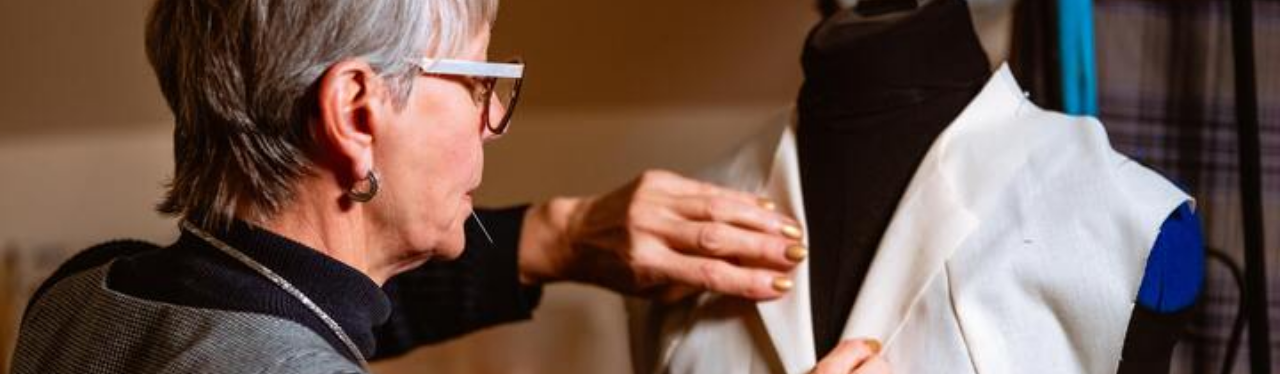
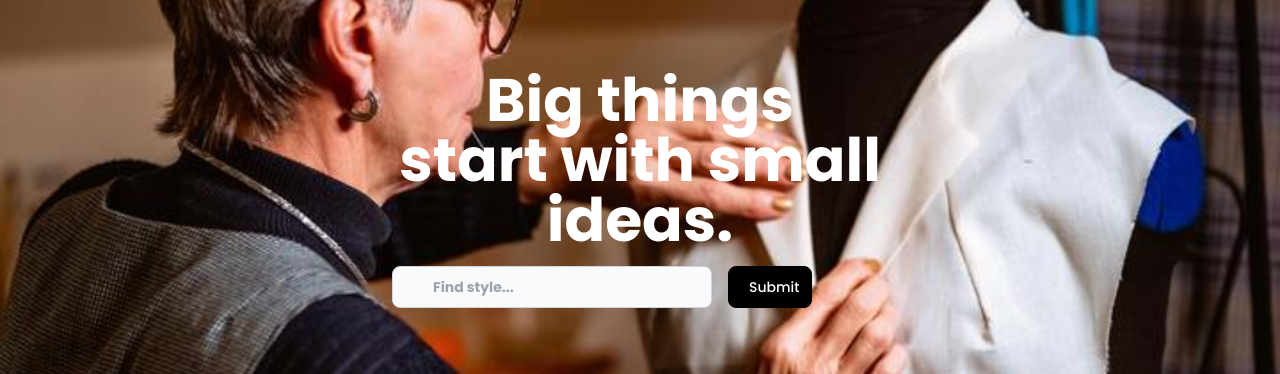
Before and after one commit to HeppyAndriawan/TechLabs, a Next.js app: page / in a window 1280 px wide. Shown: the part 230-604 px from the top of the page. Built offline with nearby package versions, Linux system fonts and the light colour scheme; no server answers.

Commit message:
Hero H1+search

```diff
--- a/components/Hero/Hero.jsx
+++ b/components/Hero/Hero.jsx
@@ -2,7 +2,33 @@ import React from 'react'
 
 export default function Hero() {
   return (
-    <div class="w-full h-[80vh] bg-[url('/images/hero_720.jpg')] bg-cover">
+
+
+    <div className="relative">
+
+        <img src="/images/hero_720.jpg" className="w-full" />
+
+        <h1 className="absolute font-bold text-6xl text-white text-center top-1/2 left-1/2 -translate-x-1/2 -translate-y-1/2">
+        Big things <br /> start with small ideas.
+
+
+        <form className="ps-14 flex items-center">
+    <label  className="sr-only">Search</label>
+    <div className="relative p-4 ">
+        <div className="grid justify-items-stretch ">
+
+        </div>
+        <input type="text" className="bg-gray-50 border border-gray-300 text-gray-900 text-sm rounded-lg focus:ring-blue-500 focus:border-blue-500 block w-80 pl-10 p-2.5  dark:bg-gray-700 dark:border-gray-600 dark:placeholder-gray-400 dark:text-white " placeholder="Find style..." required/>
+        <button type="button" className="  flex ">
+
+        </button>
+    </div>
+    <button type="submit" className="inline-flex items-center py-2.5 px-3  text-sm font-medium text-white bg-black rounded-lg border border-black hover:bg-blue-800 focus:ring-4 focus:outline-none focus:ring-blue-300 dark:bg-blue-600 dark:hover:bg-blue-700 dark:focus:ring-blue-800">
+        <svg className="w-0 h-4 mr-2">
+        </svg>Submit
+    </button>
+</form>
+        </h1>
     </div>
   )
 }
--- a/components/NavBar/NavBar.jsx
+++ b/components/NavBar/NavBar.jsx
@@ -35,7 +35,7 @@ export default function NavBar() {
 
 
     <div>
-      <nav className="bg-black">
+      <nav className="bg-black fixed top-0 w-full z-10" >
   <div className="mx-auto max-w-7xl px-2 sm:px-6 lg:px-8">
     <div className="relative flex h-20 items-center justify-between">
       <div className="absolute inset-y-0 left-0 flex items-center sm:hidden">
```
